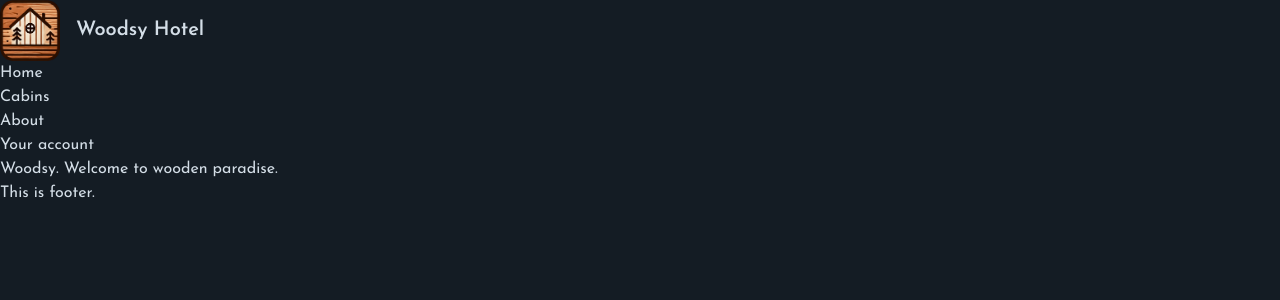
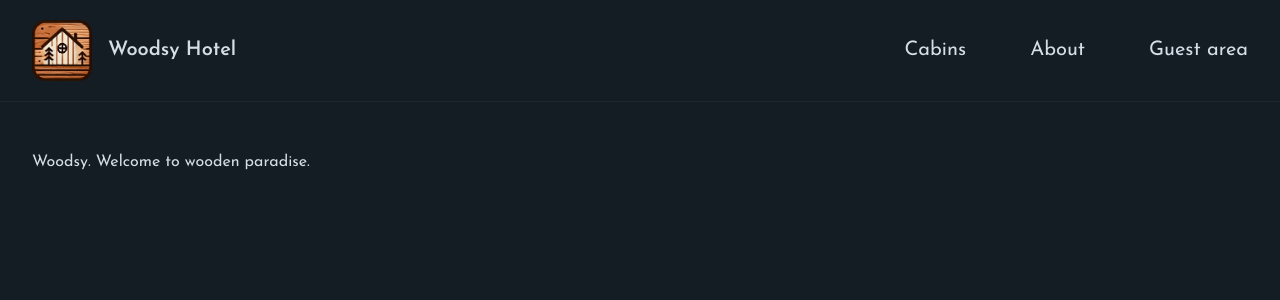
Before and after one commit to Bocyaa/woodsy, a Next.js app: page / in a window 1280 px wide. Shown: the top 300 px of the page. Built offline with nearby package versions, Linux system fonts and the light colour scheme.

Commit message:
Improve Navigation and Root Layout

```diff
--- /dev/null
+++ b/app/_components/Header.js
@@ -0,0 +1,15 @@
+import Navigation from '@/app/_components/Navigation';
+import Logo from '@/app/_components/Logo';
+
+function Header() {
+  return (
+    <header className='border-b border-primary-900 px-8 py-5'>
+      <div className='flex justify-between items-center max-w-7xl mx-auto'>
+        <Logo />
+        <Navigation />
+      </div>
+    </header>
+  );
+}
+
+export default Header;
--- a/app/_components/Navigation.js
+++ b/app/_components/Navigation.js
@@ -1,22 +1,34 @@
 import Link from 'next/link';
 
-function Navigation() {
+export default function Navigation() {
   return (
-    <ul>
+    <nav className='z-10 text-xl'>
+      <ul className='flex gap-16 items-center'>
         <li>
-        <Link href='/'>Home</Link>
+          <Link
+            href='/cabins'
+            className='hover:text-accent-400 transition-colors'
+          >
+            Cabins
+          </Link>
         </li>
         <li>
-        <Link href='/cabins'>Cabins</Link>
+          <Link
+            href='/about'
+            className='hover:text-accent-400 transition-colors'
+          >
+            About
+          </Link>
         </li>
         <li>
-        <Link href='/about'>About</Link>
-      </li>
-      <li>
-        <Link href='/account'>Your account</Link>
+          <Link
+            href='/account'
+            className='hover:text-accent-400 transition-colors'
+          >
+            Guest area
+          </Link>
         </li>
       </ul>
+    </nav>
   );
 }
-
-export default Navigation;
--- a/app/layout.js
+++ b/app/layout.js
@@ -8,6 +8,7 @@
 });
 
 import '@/app/_styles/globals.css';
+import Header from './_components/Header';
 
 export const metadata = {
   title: {
@@ -22,14 +23,12 @@
   return (
     <html lang='en'>
       <body
-        className={`${josefin.className} bg-primary-950 text-primary-100 min-h-screen`}
+        className={`${josefin.className} antialiased bg-primary-950 text-primary-100 min-h-screen flex flex-col`}
       >
-        <header>
-          <Logo />
-          <Navigation />
-        </header>
-        <main>{children}</main>
-        <footer>This is footer.</footer>
+        <Header />
+        <div className='flex-1 px-8 py-12'>
+          <main className='max-w-7xl mx-auto'>{children}</main>
+        </div>
       </body>
     </html>
   );
```
Lines whose indentation alone changed are shown as unchanged.
